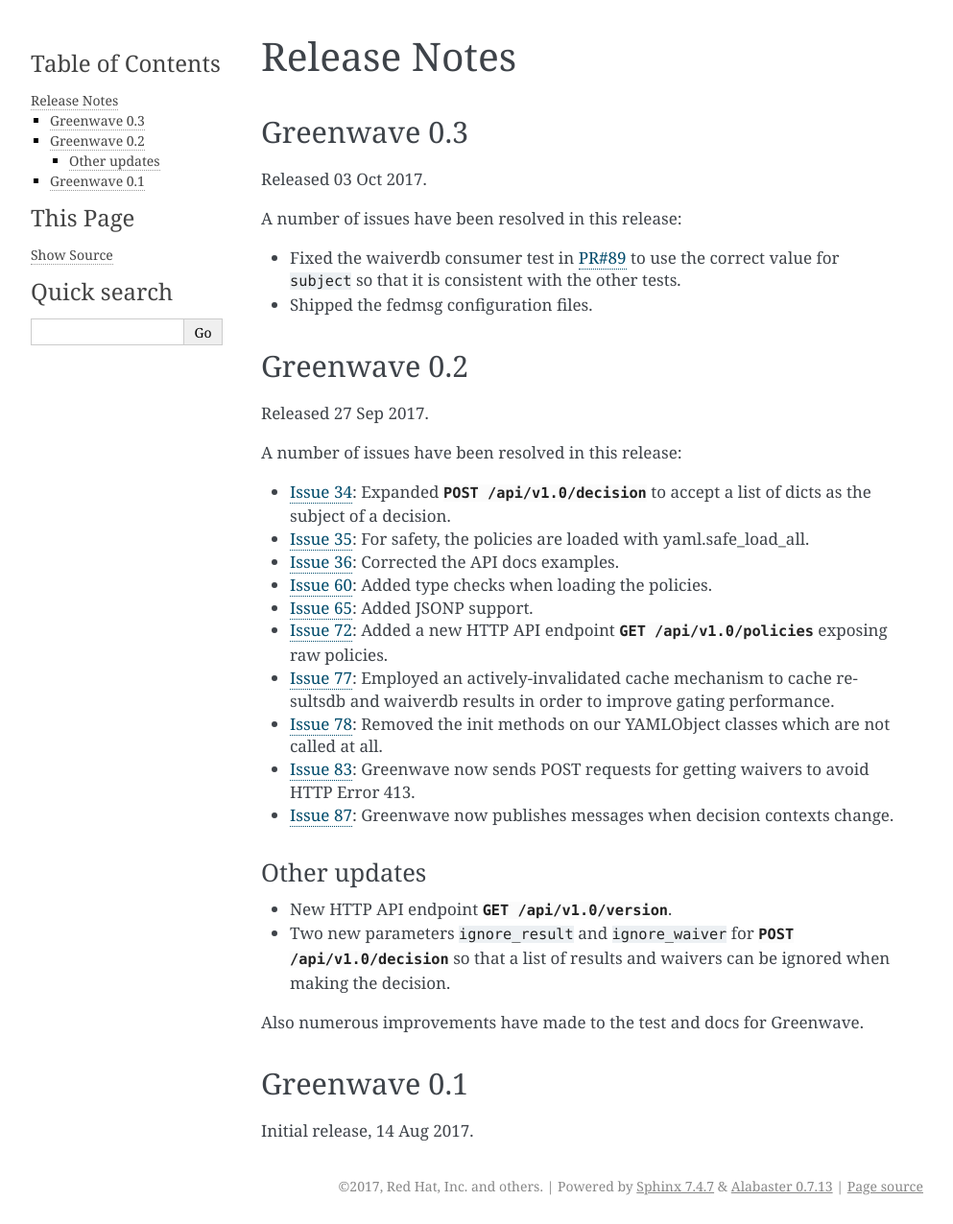
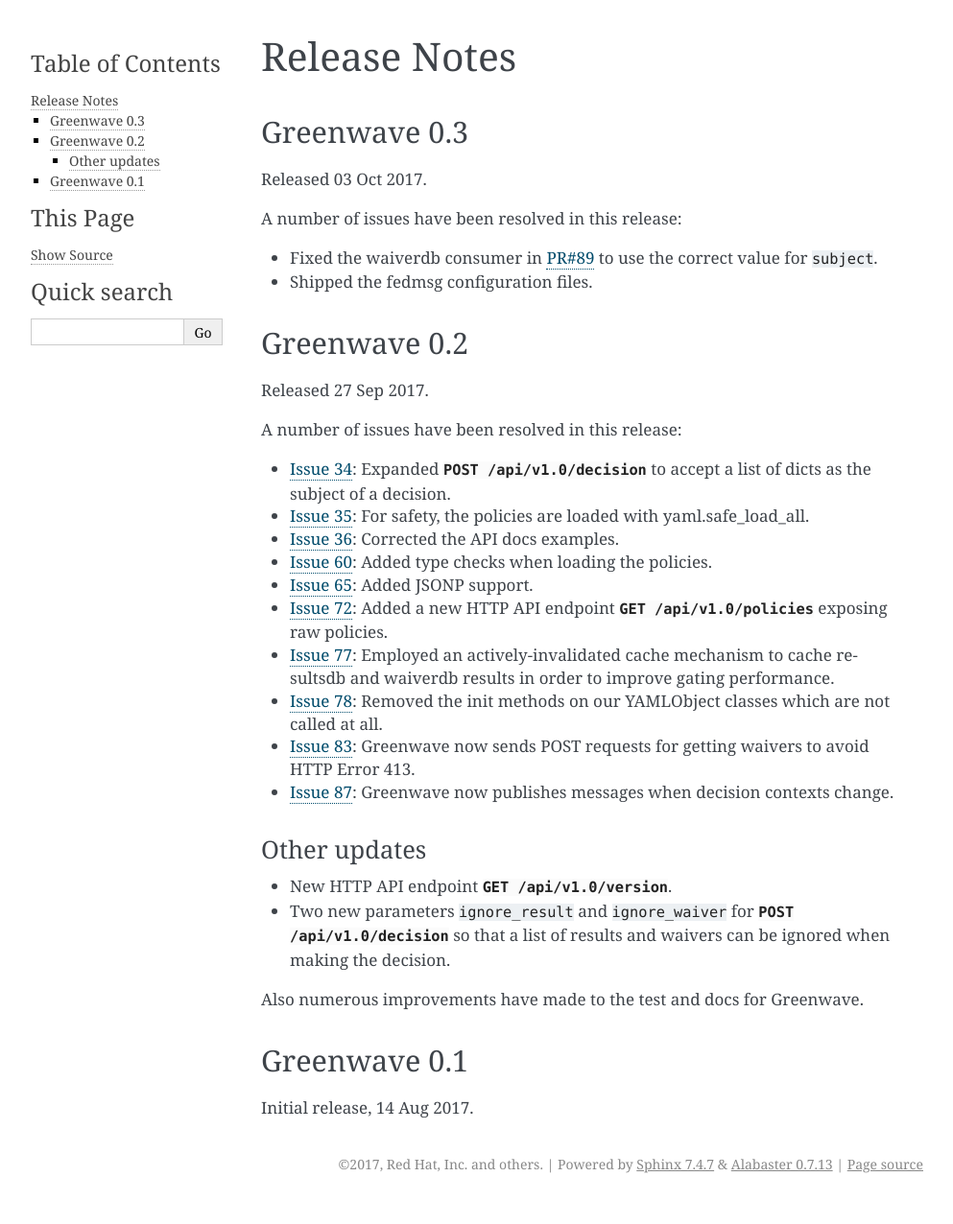
Before and after one commit to release-engineering/greenwave, a Sphinx documentation site: the page built from docs/release-notes.rst, in a window 1280 px wide. Shown: the whole page at 96% size, without its empty margins (148-1141 px from the left). Built offline with Sphinx 7.4.7, drawn with Linux system fonts in a browser that asks for light colours; pages that are not in the unit, such as notebooks, are missing from menus; after the commit the page ends 1253 px from its top, so only the background shows below that.

Commit message:
correct one note in the release note 0.3

```diff
--- a/docs/release-notes.rst
+++ b/docs/release-notes.rst
@@ -9,8 +9,8 @@
 
 A number of issues have been resolved in this release:
 
-* Fixed the waiverdb consumer test in `PR#89`_ to use the correct value for
-  ``subject`` so that it is consistent with the other tests.
+* Fixed the waiverdb consumer in `PR#89`_ to use the correct value for
+  ``subject``.
 * Shipped the fedmsg configuration files.
 
 .. _PR#89: https://pagure.io/greenwave/pull-request/89
```
